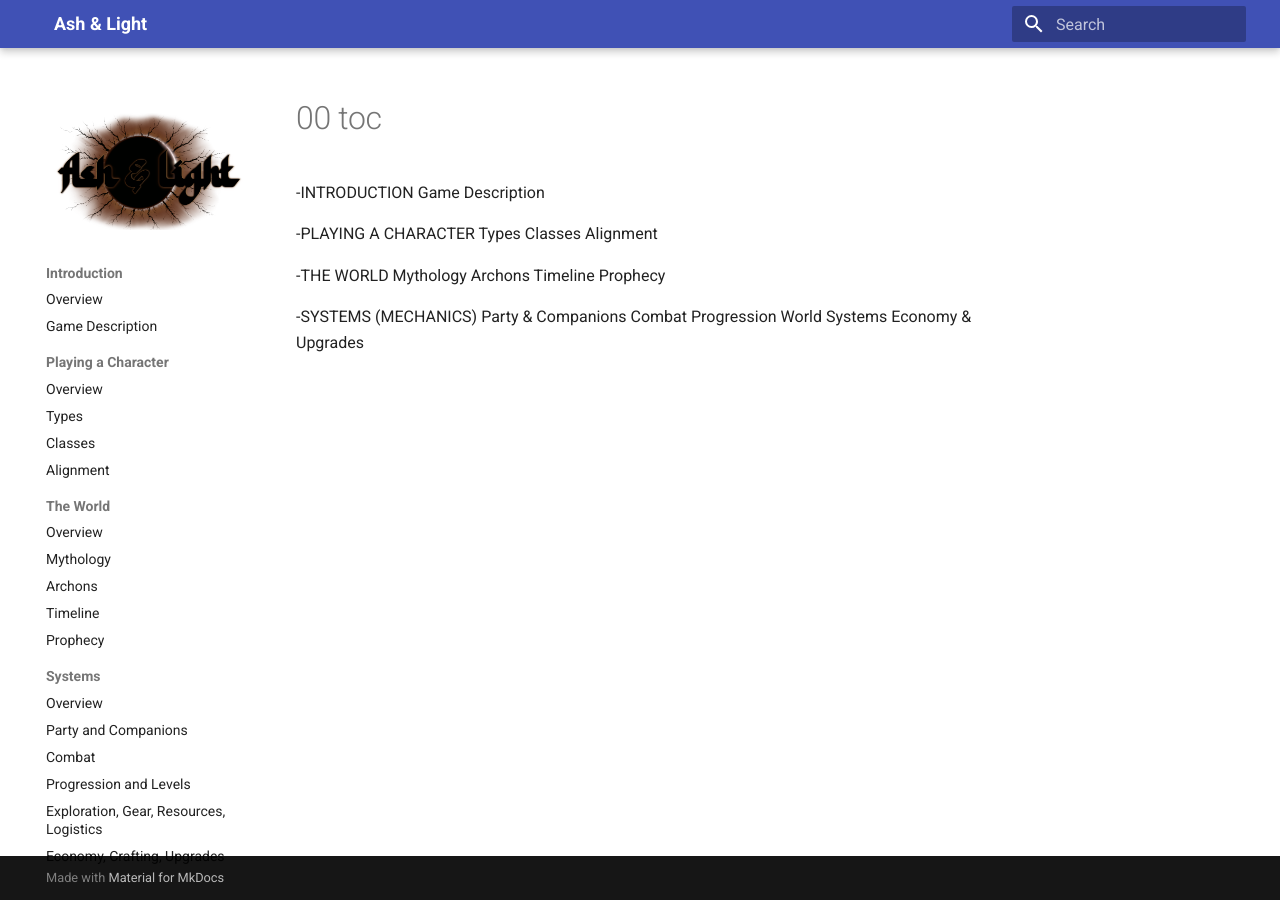
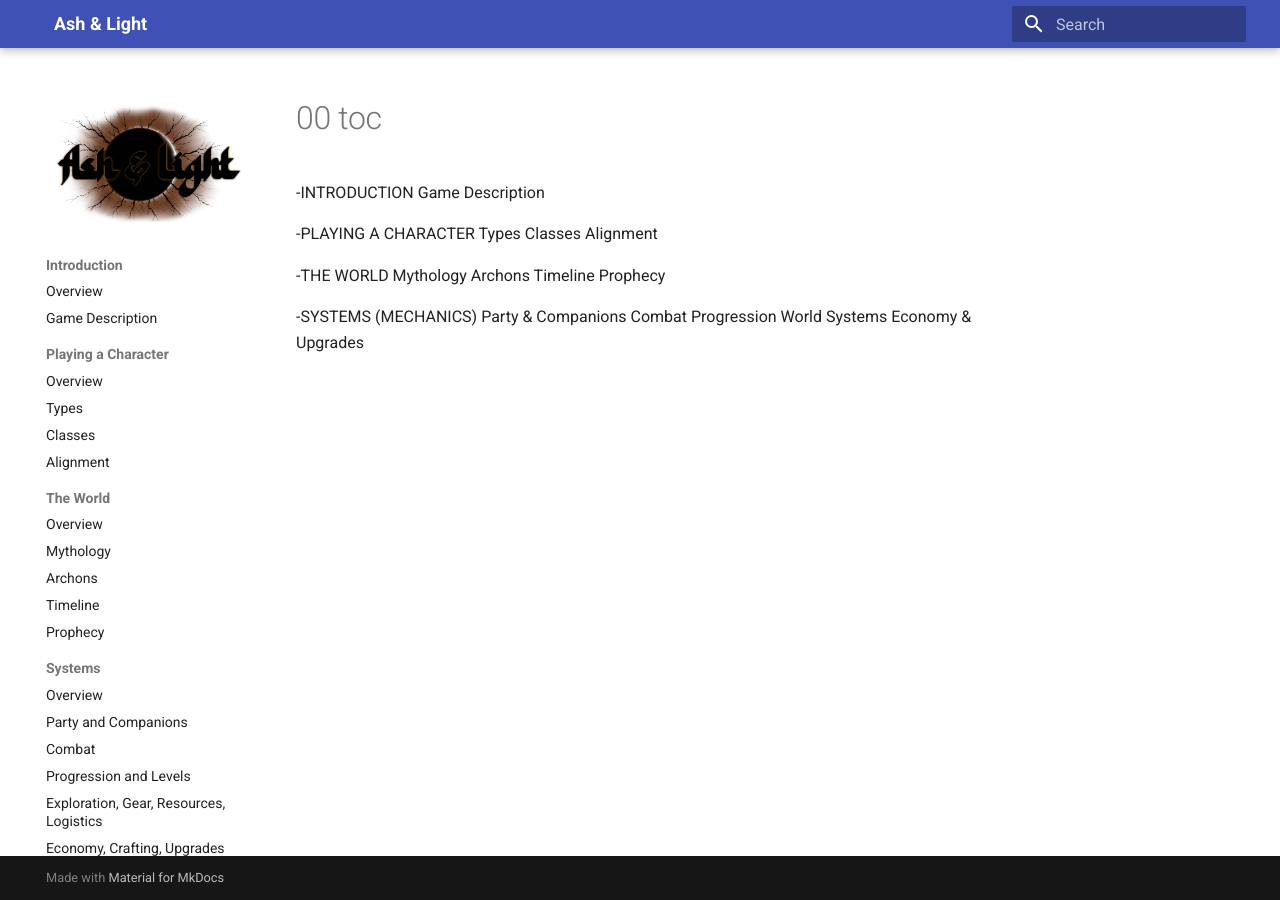
Before and after one commit to Realoid/ash-and-light, an MkDocs documentation site: the page built from docs/00_toc/00_toc.md, in a window 1280 px wide. Built offline with MkDocs 1.6.1 and Material for MkDocs 9.7.7, drawn with Linux system fonts in a browser that asks for light colours.

Commit message:
Update extra.css

```diff
--- a/docs/stylesheets/extra.css
+++ b/docs/stylesheets/extra.css
@@ -23,5 +23,5 @@
 }
 
 .md-nav__title::before {
-  margin-top: -16px;
+  margin-top: -24px;
 }
```
